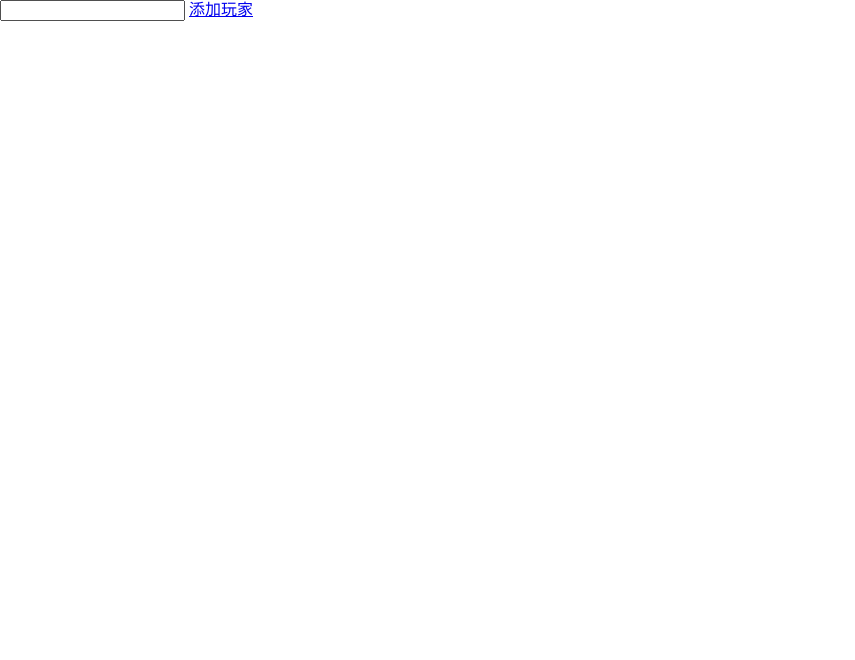
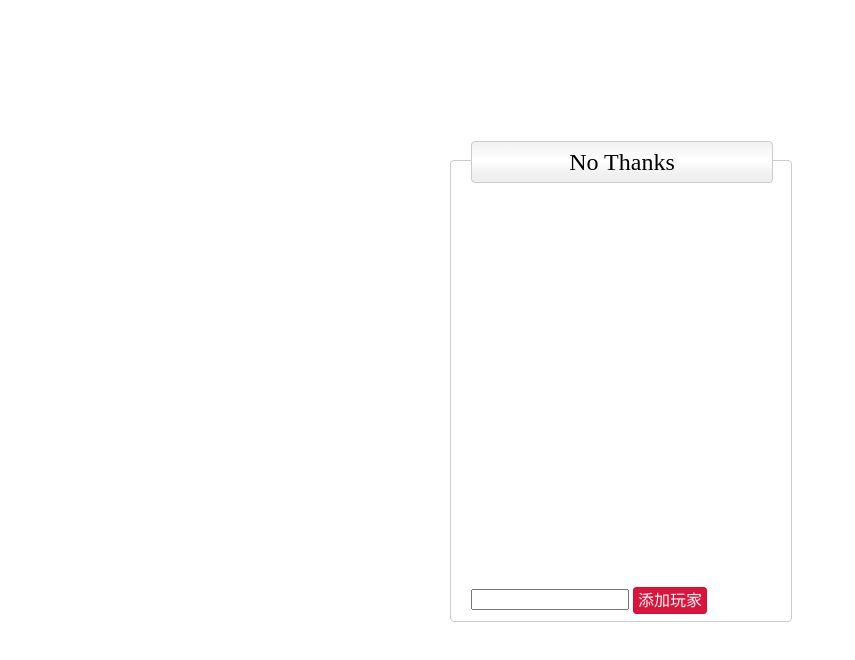
Before and after one commit to yellong/NoThanks, a plain HTML site: page index.html in a window 1280 px wide. Shown: the whole page, without its empty margins (0-855 px from the left). Drawn offline with Linux system fonts and the light colour scheme.

Commit message:
update p1 add_player style

```diff
--- a/index.html
+++ b/index.html
@@ -7,10 +7,13 @@
 <body>
 
 <div id="p1">
+    <h2>No Thanks</h2>
     <ul class="player_list"></ul>
+    <div class="add_wrap">
     <input type="text" class="player_name"/>
     <a class="add_player" href="##">添加玩家</a>
-    <button class="start_game" style="display: none">开始游戏</button>
+    <a class="start_game" href="##" style="display: none">开始游戏</a>
+    </div>
 </div>
 
 <div class="players">
--- a/javascripts/event.js
+++ b/javascripts/event.js
@@ -31,7 +31,7 @@
         var player_name = name || $('input.player_name').val().replace(/^[\s]*|[\s]*$/g, '');
         if (player_name && !players.findWhere({name:player_name})) {
             players.add(new Player({ name:player_name }));
-            $('.player_list').append('<li>' + player_name + '<button style="display: none" class=del_btn>删除</button></li>');
+            $('.player_list').append('<li>' + player_name + '<a href="##" style="display: none" class=del_btn>删除</a></li>');
         }
         $('input.player_name').val('');
         checkPlayer();
--- a/sass/screen.scss
+++ b/sass/screen.scss
@@ -7,6 +7,52 @@
 
 $card-width:35px;
 $card-height:40px;
+$game-title-height: 40px;
+$game-add-height:40px;
+
+$p1-width: 300px;
+$p1-height: 400px;
+
+#p1{
+
+  width: $p1-width;
+  height: $p1-height;
+  position: absolute;
+  top:50%;
+  left:50%;
+  margin-left: - $p1-width/2 - $game-title-height;
+  margin-top: - $p1-height/2 -$game-title-height;
+  border: 1px solid #cccccc;
+  padding: 20px;
+  padding-top: $game-title-height/2 + 20px;
+  border-radius: 4px;
+
+  h2{
+    position: absolute;
+    width: $p1-width;
+    height: $game-title-height;
+    line-height: $game-title-height;
+    text-align: center;
+    font-size: 24px;
+    font-family: '';
+    top: - $game-title-height/2;
+    border-radius: 4px;
+    border: 1px solid #ccc;
+    margin: 0 auto;
+    @include background-image( linear-gradient(
+        #f1f1f1,#fff 45%,#f1f1f1 80%,#eee
+    ) );
+  }
+
+  .add_wrap{
+    position: absolute;
+    height: $game-add-height;
+    line-height: $game-add-height;
+    bottom: 0;
+    width: 100%;
+    vertical-align: middle;
+  }
+}
 
 .player_list li{
   line-height: 40px;
@@ -14,6 +60,28 @@ $card-height:40px;
 
 .del_btn{
   margin-left: 10px;
+}
+
+$add-player-width:75px;
+.add_player , .del_btn, .start_game{
+  width: 75px;
+  text-decoration: none;
+  border:1px solid darken(crimson,4);
+  background: crimson;
+  border-radius: 4px;
+  padding: 4px;
+  color:#ffffff;
+}
+
+.start_game{
+  background: forestgreen;
+  border-color: darken(forestgreen,4);
+}
+
+.player_name{
+  width: $p1-width - 75*2;
+  position: relative;
+  top:-2px;
 }
 
 .step{
```
Also changed, not shown: stylesheets/screen.css.
